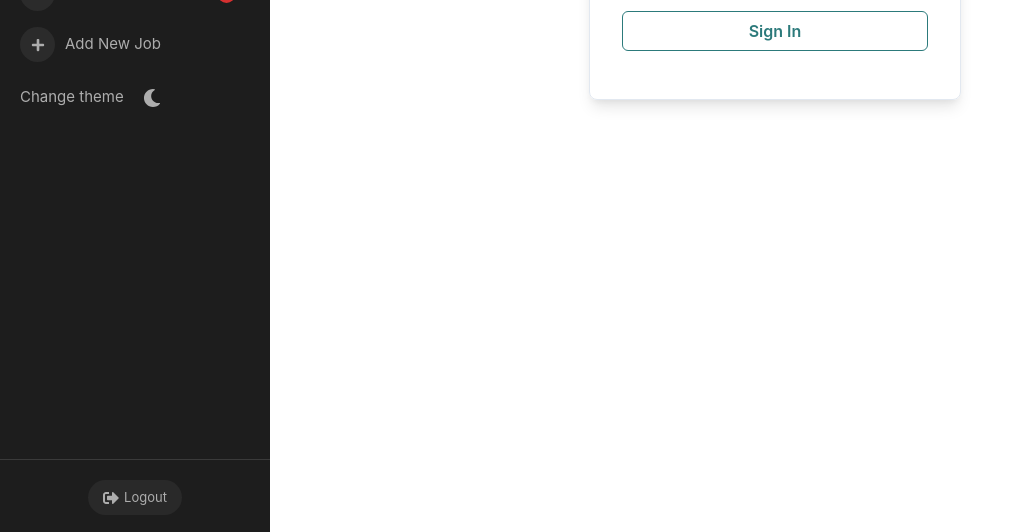
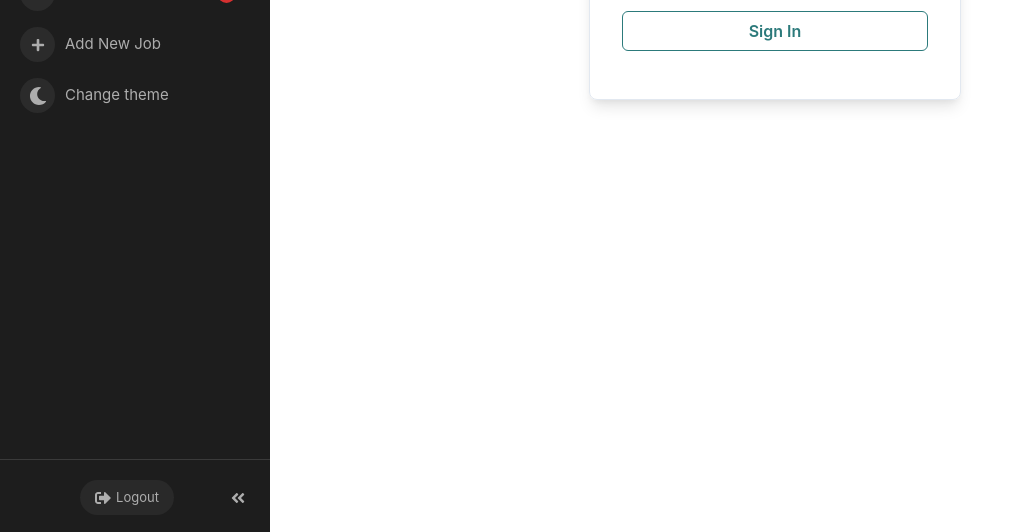
Before and after one commit to uppaal-cloud/uppaal-web, a React (Create React App) app: page /login in a window 1280 px wide. Shown: the part 265-797 px from the top of the page, without its empty margins (0-1024 px from the left). Built offline with nearby package versions, Linux system fonts and the light colour scheme.

Commit message:
Add sidebar toggle

```diff
--- a/src/App.tsx
+++ b/src/App.tsx
@@ -7,8 +7,8 @@ import styled from 'styled-components';
 
 const App: any = ({ props }: any) => {
     const [currentUser, setCurrentUser] = useState(undefined);
-    const [toggled, setToggled] = useState(false);
     const [collapsed, setCollapsed] = useState(false);
+
 
     useEffect(() => {
         const user = AuthService.getCurrentUser();
@@ -18,16 +18,9 @@ const App: any = ({ props }: any) => {
         }
     }, []);
 
-    const handleToggleSidebar = (value: any) => {
-        setToggled(value);
-    };
-    const handleCollapsedChange = (checked: any) => {
-        setCollapsed(checked);
-    };
-
     return (
-        <AppContainer className={`app ${toggled ? 'toggled' : ''}`}>
-            <Aside collapsed={collapsed} toggled={toggled} handleToggleSidebar={handleToggleSidebar} />
+        <AppContainer className={`app ${collapsed ? 'toggled' : ''}`}>
+            <Aside collapsed={collapsed} setCollapsed={setCollapsed} />
             <Contents>{props.children}</Contents>
         </AppContainer>
     );
--- a/src/ColorModeSwitcher.tsx
+++ b/src/ColorModeSwitcher.tsx
@@ -15,7 +15,6 @@ export const ColorModeSwitcher: React.FC<ColorModeSwitcherProps> = (props) => {
             fontSize="lg"
             variant="ghost"
             color="current"
-            marginLeft="2"
             onClick={toggleColorMode}
             icon={<SwitchIcon />}
             aria-label={`Switch to ${text} mode`}
--- a/src/components/Aside.tsx
+++ b/src/components/Aside.tsx
@@ -1,4 +1,3 @@
-import { BaseSyntheticEvent } from 'react';
 import {
     ProSidebar,
     Menu,
@@ -7,7 +6,7 @@ import {
     SidebarContent,
     MenuItem,
 } from 'react-pro-sidebar';
-import { FaSignOutAlt, FaHome, FaSignInAlt, FaTasks, FaPlus, FaUserPlus } from 'react-icons/fa';
+import { FaSignOutAlt, FaHome, FaSignInAlt, FaTasks, FaPlus, FaUserPlus, FaAngleDoubleRight, FaAngleDoubleLeft } from 'react-icons/fa';
 import { Link } from 'react-router-dom';
 import { ColorModeSwitcher } from '../ColorModeSwitcher';
 import authService from '../services/auth.service';
@@ -16,15 +15,13 @@ import useFindUser from '../hooks/useFindUser';
 // const handleLogout = (event: BaseSyntheticEvent) => {
 // };
 
-const Aside: any = ({ collapsed, rtl, toggled, handleToggleSidebar }: any) => {
+const Aside: any = ({ collapsed, setCollapsed }: any) => {
     const { user, setUser, isLoading } = useFindUser();
+
     return (
         <ProSidebar
-            rtl={rtl}
             collapsed={collapsed}
-            toggled={toggled}
             breakPoint="md"
-            onToggle={handleToggleSidebar}
         >
             <SidebarHeader>
                 <div
@@ -62,9 +59,8 @@ const Aside: any = ({ collapsed, rtl, toggled, handleToggleSidebar }: any) => {
                     <MenuItem icon={<FaPlus />}>
                         Add New Job <Link to="/new-job" />
                     </MenuItem>
-                    <MenuItem>
+                    <MenuItem icon={<ColorModeSwitcher />}>
                         Change theme
-                        <ColorModeSwitcher />
                     </MenuItem>
                 </Menu>
             </SidebarContent>
@@ -88,8 +84,13 @@ const Aside: any = ({ collapsed, rtl, toggled, handleToggleSidebar }: any) => {
                         rel="noopener noreferrer"
                     >
                         <FaSignOutAlt />
-                        <span>Logout</span>
+                        { !collapsed ? <span>Logout</span> : '' }
                     </a>
+                    { collapsed ?
+                        <FaAngleDoubleRight onClick={() => setCollapsed(false)} />
+                        :
+                        <FaAngleDoubleLeft onClick={() => setCollapsed(true)} />
+                    }
                 </div>
             </SidebarFooter>
         </ProSidebar>
```
